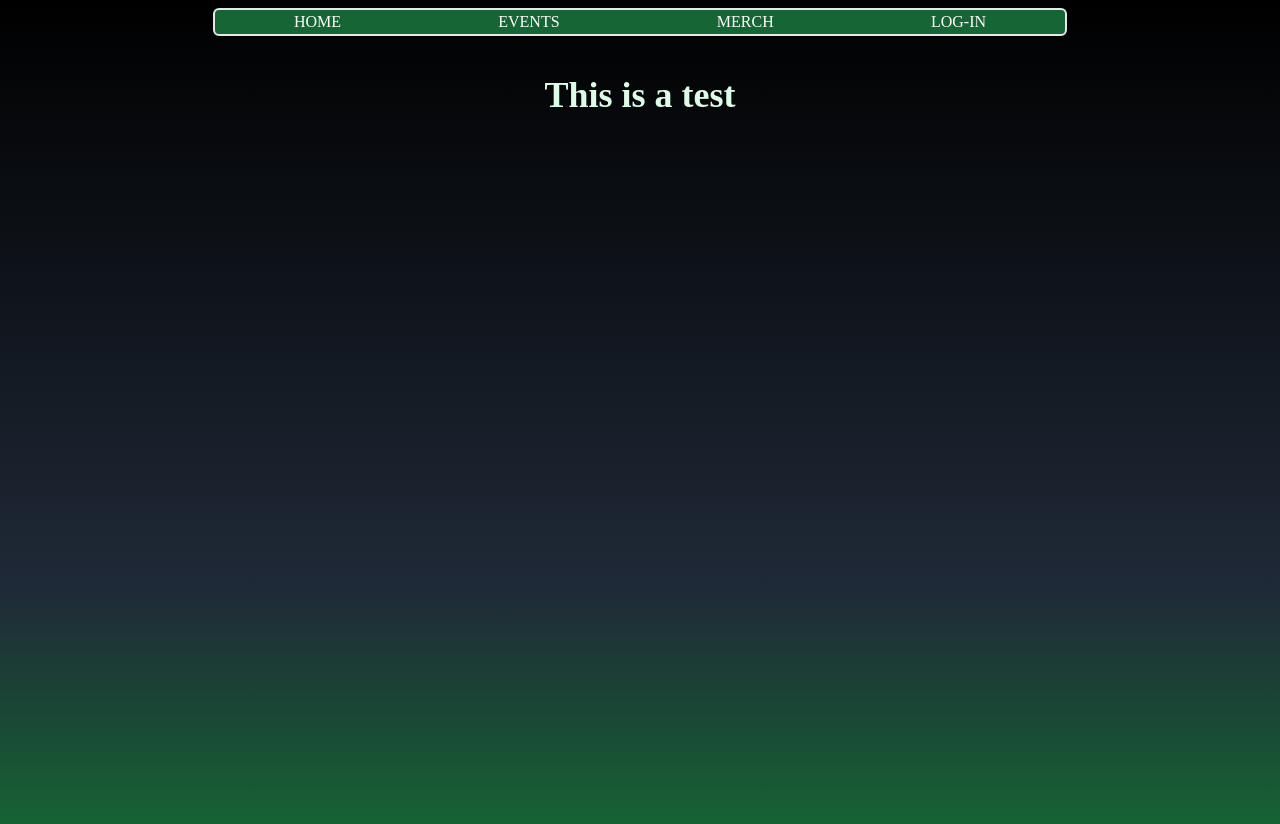
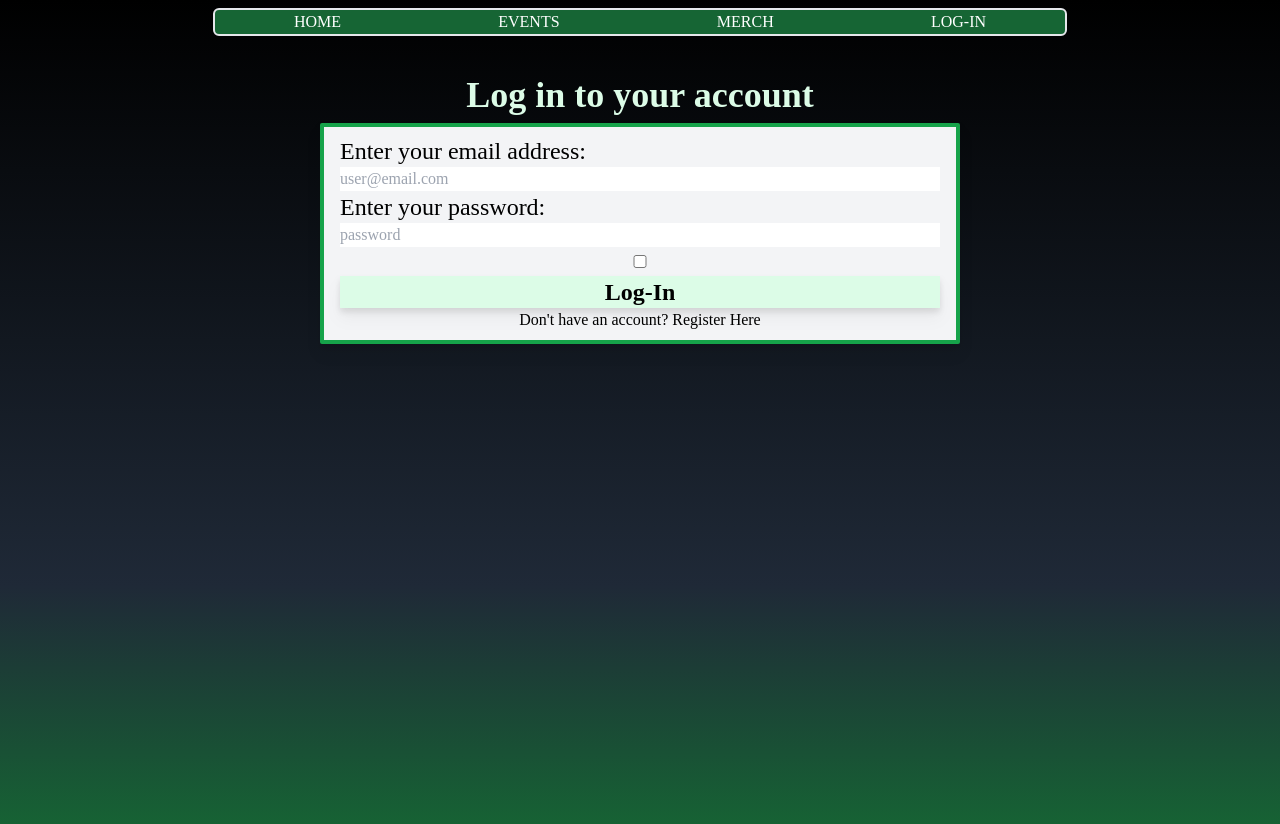
Before and after one commit to jordaz14/Ecom_Mahjong, a React (Vite) app in the folder client/: page /login in a window 1280 px wide. Shown: the top 824 px of the page. Built offline with nearby package versions, Linux system fonts and the light colour scheme; a web font is replaced by a local one.

Commit message:
added register and login pages

```diff
--- a/client/src/App.jsx
+++ b/client/src/App.jsx
@@ -5,6 +5,7 @@ import Login from "./pages/LogIn";
 import Events from "./pages/Events";
 import Home from "./pages/Home";
 import Merch from "./pages/Merch";
+import Register from "./pages/Register";
 
 import Navbar from "./components/Navbar";
 
@@ -18,6 +19,7 @@ function App() {
           <Route path="/events" element={<Events />} />
           <Route path="/merch" element={<Merch />} />
           <Route path="/login" element={<Login />} />
+          <Route path="/register" element={<Register />} />
         </Routes>
       </Router>
     </>
--- a/client/src/pages/LogIn.jsx
+++ b/client/src/pages/LogIn.jsx
@@ -1,12 +1,31 @@
 import TitleText from "../components/TitleText.jsx";
 import PageCarousel from "../components/PageCarousel.jsx";
+import ContentCard from "../components/ContentCard.jsx";
 
 function LogIn() {
   return (
     <>
       <div className="h-screen snap-y snap-mandatory overflow-y-auto py-8">
         <PageCarousel className="md:w-2/3 mx-auto">
-          <TitleText>This is a test </TitleText>
+          <TitleText>Log in to your account</TitleText>
+        <ContentCard className="w-3/4 mx-auto py-2 px-4">
+        <form className="flex flex-col h-full">
+          <label for="email" className="text-left md:text-2xl">
+            Enter your email address:
+          </label>
+          <input type="email" id="Email" placeholder="user@email.com"></input>
+          <label for="email" className="text-left md:text-2xl">
+            Enter your password:
+          </label>
+          <input type="password" id="Password" placeholder="password"></input>
+          <input type="checkbox" id="CheckPassword" className="mt-2"></input>
+          <button className="bg-green-100 hover:bg-green-300 font-bold drop-shadow-lg mt-2 md:text-2xl">
+            Log-In
+          </button>
+        </form>
+        <p>Don't have an account? <a href=
+        "/register">Register Here</a></p>
+      </ContentCard>
         </PageCarousel>
       </div>
     </>
--- /dev/null
+++ b/client/src/pages/Register.jsx
@@ -0,0 +1,51 @@
+import PageCarousel from "../components/PageCarousel";
+import ContentCard from "../components/ContentCard";
+import TitleText from "../components/TitleText";
+
+function Register() {
+  return (
+    <>
+      <div className="h-screen snap-y snap-mandatory overflow-y-auto py-8">
+        <PageCarousel className="md:w-2/3 mx-auto">
+          <TitleText>Create an account</TitleText>
+          <ContentCard className="w-3/4 mx-auto py-2 px-4">
+            <form className="flex flex-col h-full">
+              <label for="email" className="text-left md:text-2xl">
+                Enter your email address:
+              </label>
+              <input
+                type="email"
+                id="email"
+                placeholder="user@email.com"
+              ></input>
+              <label for="email" className="text-left md:text-2xl">
+                Enter your password:
+              </label>
+              <input
+                type="password"
+                id="password"
+                placeholder="password"
+              ></input>
+              <label for="email" className="text-left md:text-2xl">
+                Confirm your password:
+              </label>
+              <input
+                type="password"
+                id="confirmpassword"
+                placeholder="confirm password"
+              ></input>
+              <button className="bg-green-100 hover:bg-green-300 font-bold drop-shadow-lg mt-2 md:text-2xl">
+                Register
+              </button>
+            </form>
+            <p>
+              Already have an account? <a href="/login">Log-In Here</a>
+            </p>
+          </ContentCard>
+        </PageCarousel>
+      </div>
+    </>
+  );
+}
+
+export default Register;
```
